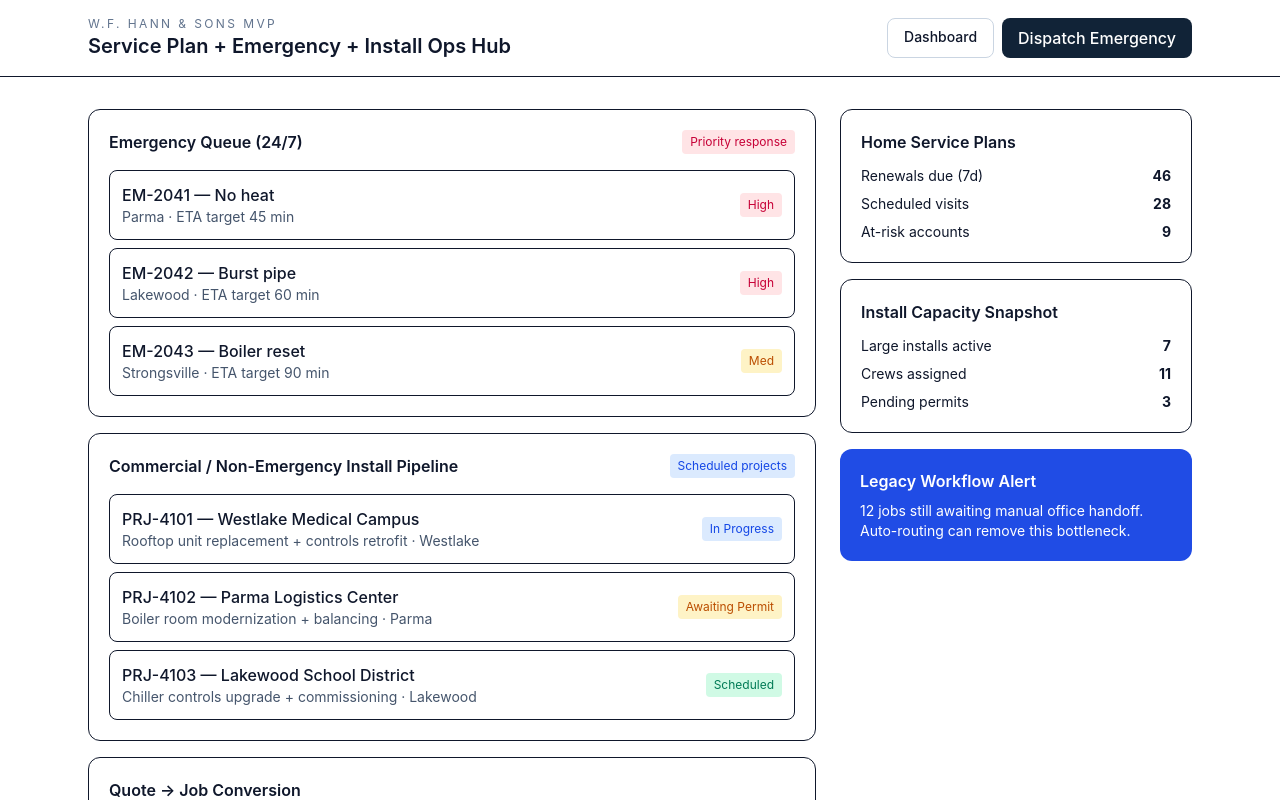
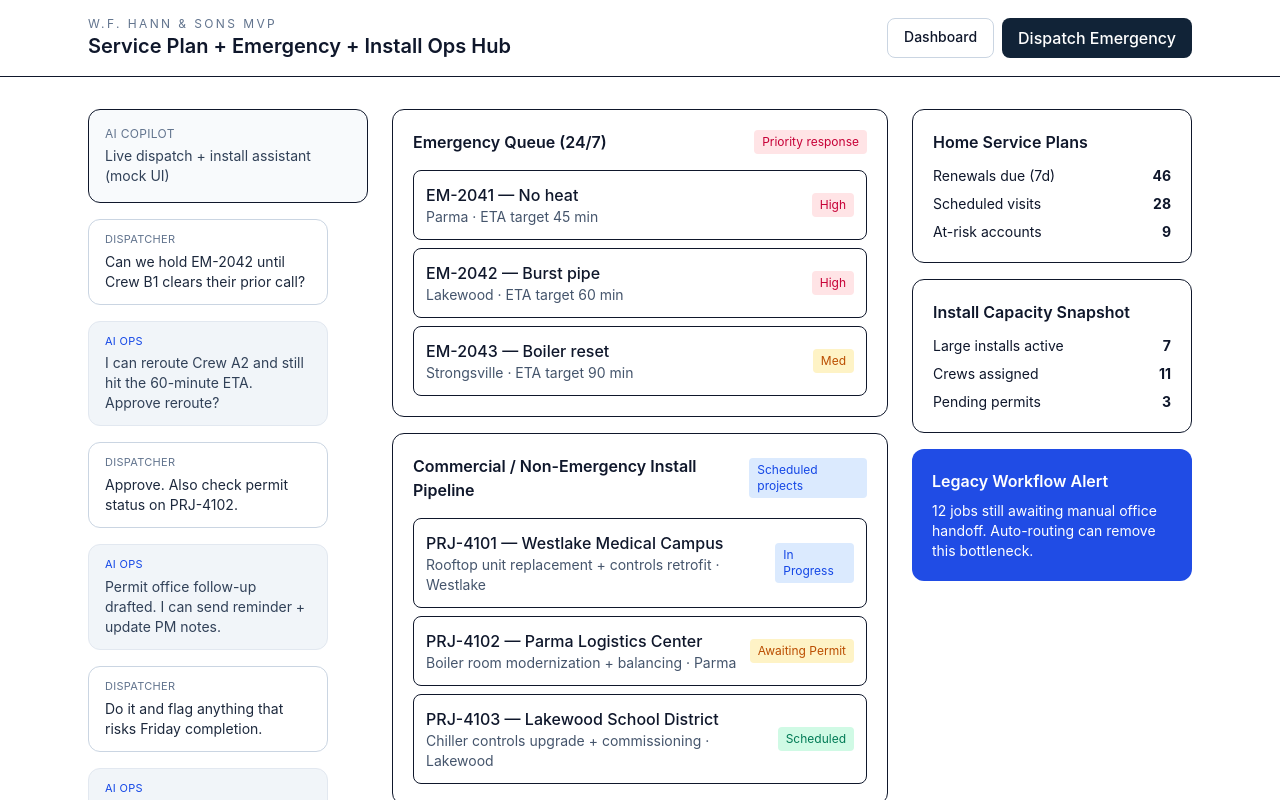
Before and after one commit to madebyporter/mvp-wf-hann, a Nuxt app: page / in a window 1280 px wide. Shown: the top 800 px of the page. Built offline with nearby package versions, Linux system fonts and the light colour scheme.

Commit message:
Redesign WF Hann dashboard with AI chat rail mock layout

```diff
--- a/app/pages/index.vue
+++ b/app/pages/index.vue
@@ -1,6 +1,28 @@
 <template>
-  <div class="grid gap-6 lg:grid-cols-3">
-    <section class="lg:col-span-2 space-y-4">
+  <div class="space-y-6">
+    <div class="grid gap-6 xl:grid-cols-[280px_minmax(0,1fr)_280px]">
+      <!-- AI chat rail (mocked) -->
+      <aside class="space-y-4">
+        <div class="rounded-xl border p-4 bg-slate-50">
+          <p class="text-xs uppercase tracking-wide text-slate-500">AI Copilot</p>
+          <p class="mt-1 text-sm text-slate-700">Live dispatch + install assistant (mock UI)</p>
+        </div>
+
+        <div v-for="(msg, i) in chatMessages" :key="i" class="max-w-[240px]">
+          <div
+            class="rounded-xl px-4 py-3 text-sm border"
+            :class="msg.role === 'human' ? 'ml-auto bg-white border-slate-300 text-slate-800' : 'mr-auto bg-slate-100 border-slate-200 text-slate-700'"
+          >
+            <p class="text-[11px] uppercase tracking-wide mb-1" :class="msg.role === 'human' ? 'text-slate-500' : 'text-blue-700'">
+              {{ msg.role === 'human' ? 'Dispatcher' : 'AI Ops' }}
+            </p>
+            {{ msg.text }}
+          </div>
+        </div>
+      </aside>
+
+      <!-- Main ops center -->
+      <section class="space-y-4">
         <div class="rounded-xl border p-5">
           <div class="flex items-center justify-between gap-3">
             <h2 class="font-semibold">Emergency Queue (24/7)</h2>
@@ -53,6 +75,7 @@
         </div>
       </section>
 
+      <!-- Right stat rail -->
       <aside class="space-y-4">
         <div class="rounded-xl border p-5">
           <h2 class="font-semibold">Home Service Plans</h2>
@@ -77,6 +100,15 @@
           <p class="mt-2 text-sm">12 jobs still awaiting manual office handoff. Auto-routing can remove this bottleneck.</p>
         </div>
       </aside>
+    </div>
+
+    <!-- AI input strip (mocked) -->
+    <div class="border-t pt-4">
+      <div class="rounded-xl border bg-slate-100 px-4 py-3 flex items-center justify-between">
+        <span class="text-slate-700 font-medium">AI Chat input</span>
+        <button class="rounded-full bg-slate-900 text-white px-3 py-1.5 text-sm">➤</button>
+      </div>
+    </div>
   </div>
 </template>
 
@@ -113,4 +145,13 @@ const installJobs = [
     stageClass: 'bg-emerald-100 text-emerald-700'
   }
 ]
+
+const chatMessages = [
+  { role: 'human', text: 'Can we hold EM-2042 until Crew B1 clears their prior call?' },
+  { role: 'ai', text: 'I can reroute Crew A2 and still hit the 60-minute ETA. Approve reroute?' },
+  { role: 'human', text: 'Approve. Also check permit status on PRJ-4102.' },
+  { role: 'ai', text: 'Permit office follow-up drafted. I can send reminder + update PM notes.' },
+  { role: 'human', text: 'Do it and flag anything that risks Friday completion.' },
+  { role: 'ai', text: 'Done. One risk flagged: controls panel delivery may slip by 1 day.' }
+]
 </script>
```
Lines whose indentation alone changed are shown as unchanged.
